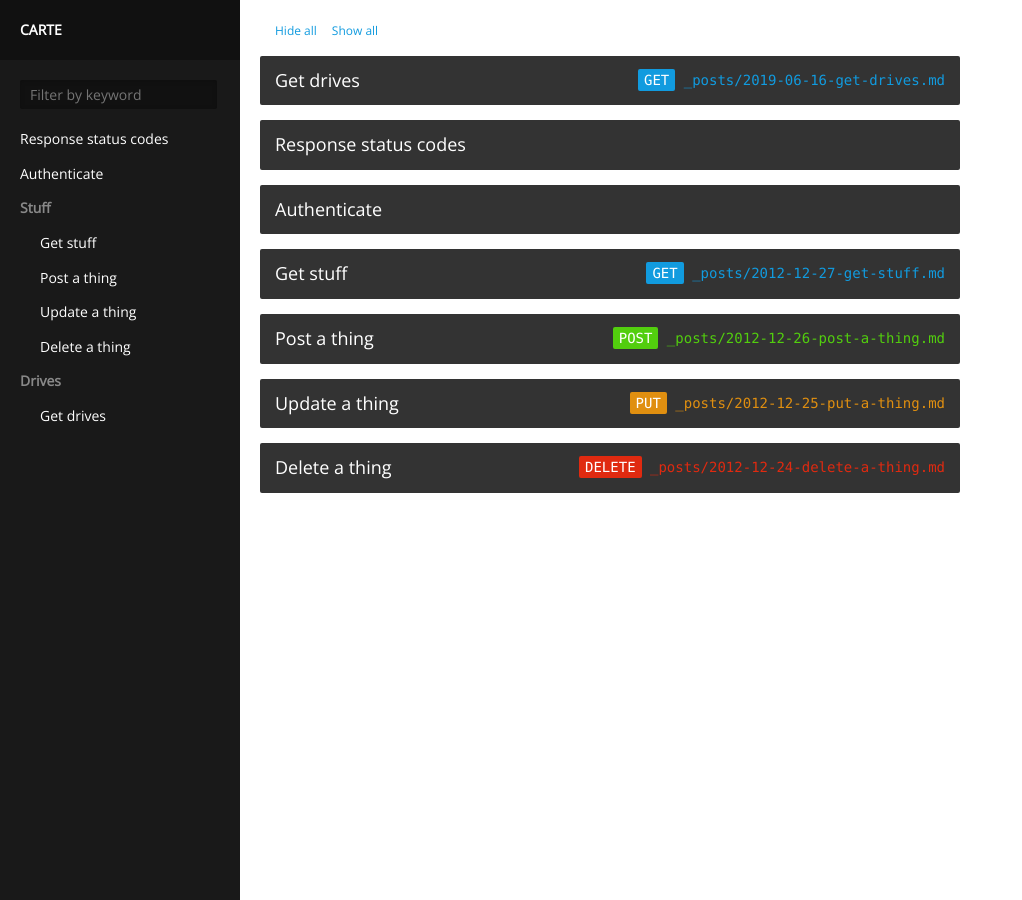
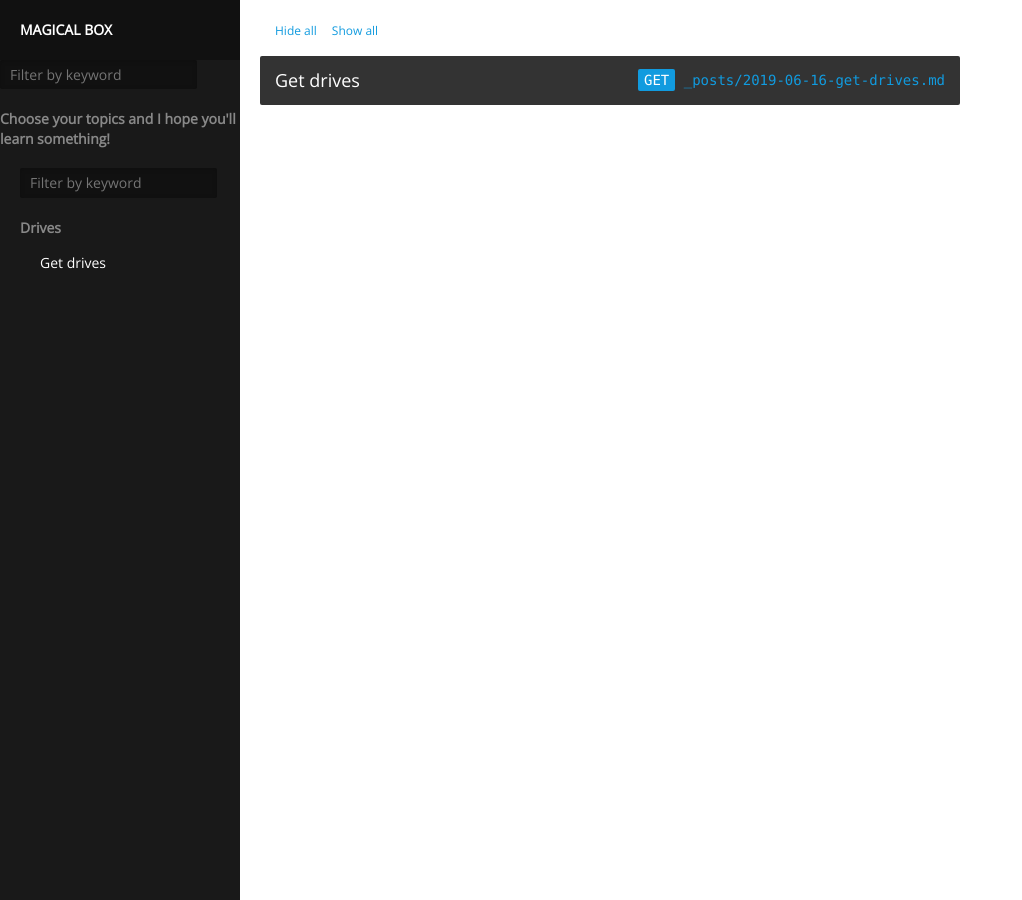
Before and after one commit to Undem5/mydev, a Jekyll site: the page built from index.html, in a window 1280 px wide. Shown: the whole page, without its empty margins (0-1022 px from the left). Built offline with Jekyll 4.4.1, drawn with Linux system fonts in a browser that asks for light colours.

Commit message:
change nav and title

````diff
--- a/_config.yml
+++ b/_config.yml
@@ -3,4 +3,4 @@ exclude: ['README.markdown']
 permalink: ':title'
 pygments: true
 safe: false
-title: 'Carte'
+title: 'Magical Box'
--- a/_includes/nav.html
+++ b/_includes/nav.html
@@ -1,4 +1,8 @@
 <h1>{{ site.title }}</h1>
+
+<ul>
+    <h2>Choose your topics and I hope you'll learn something!</h2>
+</ul>
 <ul id='links'>
   {% for post in site.posts %}
     {% if post.category == null %}
--- a/_posts/2012-12-24-delete-a-thing.md
+++ /dev/null
@@ -1,28 +0,0 @@
----
-category: Stuff
-path: '/stuff/:id'
-title: 'Delete a thing'
-type: 'DELETE'
-
-layout: nil
----
-
-This method allows the user to post a new thing to his stuff.
-
-### Request
-
-* **`:id`** is the id the thing to delete.
-* The headers must include a **valid authentication token**.
-* **The body is omitted**.
-
-### Response
-
-Sends back a collection of things.
-
-```Status: 200 Deleted```
-```{
-    code: 200,
-    message: 'Your thing (id: 736) was deleted'
-}```
-
-For errors responses, see the [response status codes documentation](#response-status-codes).
--- a/_posts/2012-12-25-put-a-thing.md
+++ /dev/null
@@ -1,39 +0,0 @@
----
-category: Stuff
-path: '/stuff/:id'
-title: 'Update a thing'
-type: 'PUT'
-
-layout: nil
----
-
-This method allows the user to retrieve his stuff.
-
-### Request
-
-* **`:id`** is the id the thing to update.
-* The headers must include a **valid authentication token**.
-* **The body can't be empty** and must include at least the name attribute, a `string` that will be used as the name of the thing.
-
-```Authentication: bearer f862f658-ad89-4fcb-995b-7a4c50554ff6```
-```{
-    name: 'My new thing'
-}```
-
-### Response
-
-Sends back a collection of things.
-
-```Status: 200 OK```
-```{
-    {
-        id: thing_1,
-        name: 'My first thing'
-    },
-    {
-        id: thing_2,
-        name: 'My second thing'
-    }
-}```
-
-For errors responses, see the [response status codes documentation](#response-status-codes).
--- a/_posts/2012-12-26-post-a-thing.md
+++ /dev/null
@@ -1,32 +0,0 @@
----
-category: Stuff
-path: '/stuff'
-title: 'Post a thing'
-type: 'POST'
-
-layout: nil
----
-
-This method allows users to create a new thing.
-
-### Request
-
-* The headers must include a **valid authentication token**.
-* **The body can't be empty** and must include at least the name attribute, a `string` that will be used as the name of the thing.
-
-```Authentication: bearer TOKEN```
-```{
-    name: 'My new thing'
-}```
-
-### Response
-
-**If succeeds**, returns the created thing.
-
-```Status: 201 Created```
-```{
-    id: new_thing,
-    name: 'My new thing'
-}```
-
-For errors responses, see the [response status codes documentation](#response-status-codes).
--- a/_posts/2012-12-27-get-stuff.md
+++ /dev/null
@@ -1,32 +0,0 @@
----
-category: Stuff
-path: '/stuff'
-title: 'Get stuff'
-type: 'GET'
-
-layout: nil
----
-
-This method allows users to retrieve stuff.
-
-### Request
-
-* The headers must include a **valid authentication token**.
-
-### Response
-
-Sends back a collection of things.
-
-```Status: 200 OK```
-```{
-    {
-        id: thing_1,
-        name: 'My first thing'
-    },
-    {
-        id: thing_2,
-        name: 'My second thing'
-    }
-}```
-
-For errors responses, see the [response status codes documentation](#response-status-codes).
--- a/_posts/2012-12-28-authentication.md
+++ /dev/null
@@ -1,20 +0,0 @@
----
-path: '/login'
-title: 'Authenticate'
-
-layout: nil
----
-
-This method allows users to retrieve stuff.
-
-### Response
-
-Sends back a collection of things.
-
-```Authentication: bearer TOKEN```
-```{
-    id: thing_2,
-    name: 'My second thing'
-}```
-
-For errors responses, see the [response status codes documentation](#response-status-codes).
--- a/_posts/2012-12-28-response-status-codes.md
+++ /dev/null
@@ -1,41 +0,0 @@
----
-title: 'Response status codes'
-
-layout: nil
----
-
-### Success
-
-Successes differ from errors in that their body may not be a simple response object with a code and a message. The headers however are consistent across all calls:
-
-* `GET`, `PUT`, `DELETE` returns `200 OK` on success,
-* `POST ` returns 201 on success,
-
-When [retrieving stuff](#get-stuff) for example:
-
-```Status: 200 OK```
-```{
-    {
-        id: thing_1,
-        name: 'My first thing'
-    },
-    {
-        id: thing_2,
-        name: 'My second thing'
-    }
-}```
-
-### Error
-
-Error responses are simply returning [standard HTTP error codes](http://www.w3.org/Protocols/rfc2616/rfc2616-sec10.html) along with some additional information:
-
-* The error code is sent back as a status header,
-* The body includes an object describing both the code and message (for debugging and/or display purposes),
-
-For a call with an invalid authentication token for example:
-
-```Status: 401 Access denied```
-```{
-    code: 401,
-    message: 'Access denied: invalid authentication token.'
-}```
````
Also changed, not shown: _posts/2019-06-16-get-drives.md (+1 -2 lines).
